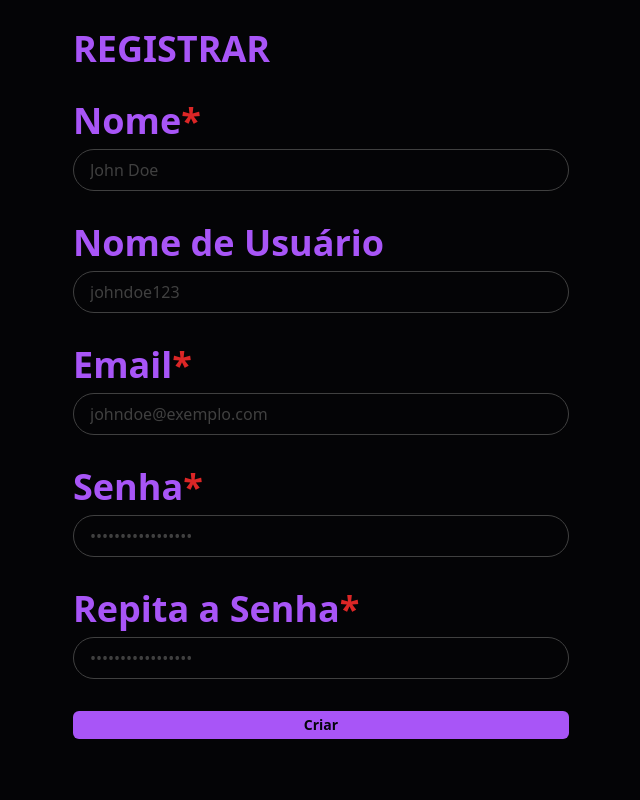
After one commit to devkcud/php-portfolio, a PHP site: page /pages/registrar.php in a window 1280 px wide. The commit adds this page. Shown: the whole page, without its empty margins (319-959 px from the left). Run offline with PHP 8.4, Linux system fonts and the light colour scheme; style sheets or scripts are compiled from the project's sources.

Commit message:
Add register

```diff
--- a/css/input.css
+++ b/css/input.css
@@ -9,5 +9,18 @@ body {
 }
 
 .btn {
-    @apply block px-4 py-2 text-sm bg-purple-500 rounded-md w-fit;
+    @apply block px-4 py-1 text-sm text-[#04060c] font-bold bg-purple-500 rounded-md;
 }
+
+.input {
+    @apply w-full px-4 py-2 bg-transparent border rounded-full border-neutral-700 placeholder:text-neutral-700 focus:outline-none focus:outline-2 focus:outline-purple-500;
+}
+
+.title {
+    @apply text-4xl font-bold text-purple-500;
+}
+
+.required::after {
+    content: '*';
+    @apply text-red-600;
+}
--- /dev/null
+++ b/pages/registrar.php
@@ -0,0 +1,117 @@
+<?php
+require_once("../utils/gen.php");
+require_once "../utils/db.php";
+
+gen_head("New Portfolio");
+
+$error = "";
+
+function sanitizeString($str) {
+	$sanitized = preg_replace('/[^a-z0-9]/i', '', $str);
+	$sanitized = strtolower($sanitized);
+
+	return $sanitized;
+}
+
+if ($_SERVER["REQUEST_METHOD"] === "POST" && isset($_POST["nome"]) && isset($_POST["nomeusuario"]) && isset($_POST["email"]) && isset($_POST["senha"]) && isset($_POST["senha-repetida"])) {
+	$nome = $_POST["nome"];
+	$nomeusuario = sanitizeString($_POST["nomeusuario"]);
+	$email = $_POST["email"];
+	$senha = $_POST["senha"];
+	$senharepetida = $_POST["senha-repetida"];
+
+	$usernamequery = $db->prepare("SELECT * FROM person WHERE username = ?");
+	$usernamequery->bind_param("s", $email);
+	$usernamequery->execute();
+	$usernameresult = $usernamequery->get_result();
+
+	$emailquery = $db->prepare("SELECT * FROM person WHERE email = ?");
+	$emailquery->bind_param("s", $email);
+	$emailquery->execute();
+	$emailresult = $emailquery->get_result();
+
+	if ($usernameresult->num_rows !== 0) {
+		$error = "Esse nome de usuário já existe.";
+	} else if ($emailresult->num_rows !== 0) {
+		$error = "Esse email já existe.";
+	} else if ($senha !== $senharepetida) {
+		$error = "As senhas não coincidem.";
+	} else {
+		$stmt = $db->prepare("INSERT INTO person (fullname, username, email, password) VALUES (?, ?, ?, ?)");
+		$stmt->bind_param("ssss", $nome, $nomeusuario, $email, $senha); // TODO: Implement password hashing
+		$stmt->execute();
+		//header('Location: login.php');
+	}
+}
+?>
+
+<section class="flex flex-col items-center justify-center w-full min-h-screen gap-4">
+	<form method="POST" class="space-y-8 *:space-y-2 w-full max-w-[calc(512px+1rem)] px-4">
+		<h1 class="title">REGISTRAR</h1>
+
+		<div>
+			<h1 class="title required">Nome</h1>
+			<input id="nome" type="text" class="input" placeholder="John Doe" name="nome" required>
+		</div>
+
+		<div>
+			<h1 class="title">Nome de Usuário</h1>
+			<input id="nomeusuario" type="text" class="input" placeholder="johndoe123" name="nomeusuario" required>
+		</div>
+
+
+		<div>
+			<h1 class="title required">Email</h1>
+			<input type="text" class="input" placeholder="johndoe@exemplo.com" name="email" required>
+		</div>
+
+		<div>
+			<h1 class="title required">Senha</h1>
+			<input type="password" class="input" placeholder="•••••••••••••••••" name="senha" required>
+		</div>
+
+		<div>
+			<h1 class="title required">Repita a Senha</h1>
+			<input type="password" class="input" placeholder="•••••••••••••••••" name="senha-repetida" required>
+		</div>
+
+		<button class="w-full btn">Criar</button>
+
+		<?php echo "<p class='mx-auto text-red-500 w-fit'>$error</p>"; ?>
+	</form>
+</section>
+
+<script>
+	const form = document.getElementsByTagName("form")[0];
+	const inputNome = document.getElementById("nome");
+	const inputNomeUsuario = document.getElementById("nomeusuario");
+
+	const random = "<?php echo rand(); ?>";
+
+	let lastUsername = "";
+
+	inputNome.oninput = (e) => {
+		let toUsername = e.target.value.toLowerCase().replaceAll(/[^a-z0-9]/gi, "") + random;
+
+		if (inputNomeUsuario.value === lastUsername || inputNomeUsuario.value === "") {
+			inputNomeUsuario.value = toUsername;
+			inputNomeUsuario.placeholder = toUsername;
+		}
+
+		if (inputNomeUsuario.value === random) {
+			toUsername = '';
+			inputNomeUsuario.value = toUsername;
+			inputNomeUsuario.placeholder = 'johndoe123';
+		}
+
+		lastUsername = toUsername;
+	};
+
+	inputNomeUsuario.oninput = (e) => {
+		e.target.value = e.target.value.toLowerCase().replaceAll(/[^a-z0-9]/gi, "");
+	}
+
+	inputNomeUsuario.onblur = (e) => {
+		if (e.target.value === "" && lastUsername !== "") e.target.value = e.target.placeholder;
+	}
+</script>
```
Also changed, not shown: pages/new.php (deleted, +0 -8 lines).
